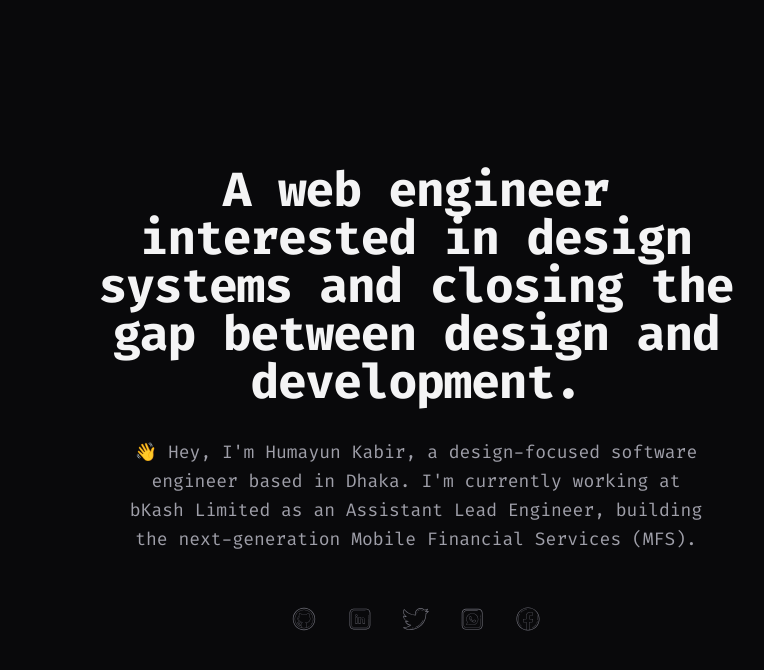
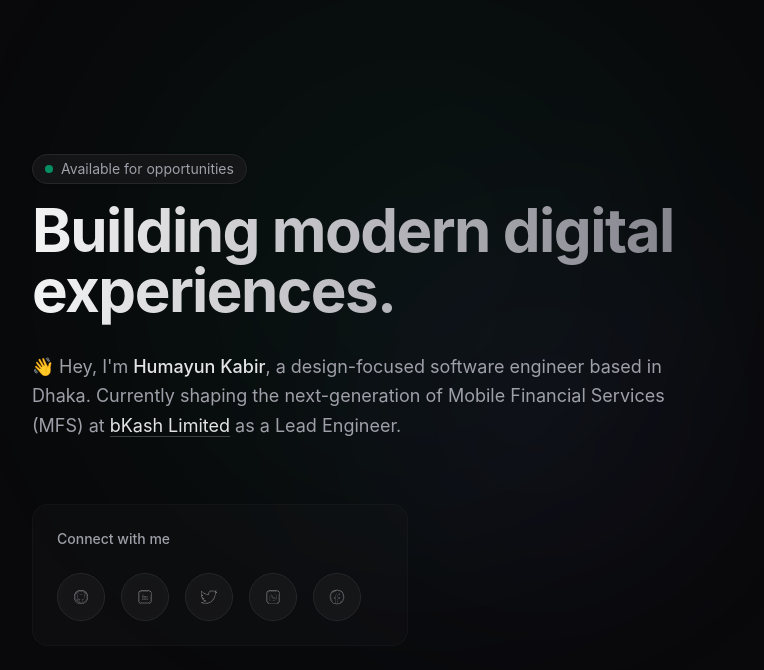
Before and after one commit to humayunkabir/humayunkabir.dev, a Next.js app: page / in a window 1280 px wide. Shown: the top 670 px of the page, without its empty margins (224-988 px from the left). Built offline with nearby package versions, Linux system fonts and the light colour scheme; no server answers.

Commit message:
feat: redesign portfolio UI and integrate GitHub stats

```diff
--- /dev/null
+++ b/src/app/icon.tsx
@@ -0,0 +1,36 @@
+import { ImageResponse } from "next/og";
+
+export const runtime = "edge";
+
+export const size = {
+	width: 32,
+	height: 32,
+};
+
+export const contentType = "image/png";
+
+export default function Icon() {
+	return new ImageResponse(
+		<div
+			style={{
+				fontSize: 20,
+				background: "linear-gradient(to bottom right, #18181b, #000000)",
+				width: "100%",
+				height: "100%",
+				display: "flex",
+				alignItems: "center",
+				justifyContent: "center",
+				color: "#e4e4e7",
+				borderRadius: "20%",
+				border: "1px solid #3f3f46",
+				fontWeight: 700,
+				fontFamily: "monospace",
+			}}
+		>
+			HK
+		</div>,
+		{
+			...size,
+		},
+	);
+}
--- a/src/app/layout.tsx
+++ b/src/app/layout.tsx
@@ -1,6 +1,12 @@
 import type { Metadata } from "next";
-import { Fira_Code } from "next/font/google";
+import { Fira_Code, Inter } from "next/font/google";
 import "@/styles/globals.css";
+
+const inter = Inter({
+	subsets: ["latin"],
+	variable: "--font-inter",
+	display: "swap",
+});
 
 const firaCode = Fira_Code({
 	subsets: ["latin"],
@@ -15,8 +21,15 @@ export const metadata: Metadata = {
 		template: "%s | Humayun Kabir",
 	},
 	description:
-		"Humayun Kabir is a design-focused software engineer based in Dhaka, currently working at bKash Limited as Assistant Lead Engineer.",
-	keywords: ["Web Engineer", "Software Engineer", "React", "Next.js", "Dhaka", "bKash"],
+		"Humayun Kabir is a design-focused software engineer based in Dhaka, currently working at bKash Limited as Lead Engineer.",
+	keywords: [
+		"Web Engineer",
+		"Software Engineer",
+		"React",
+		"Next.js",
+		"Dhaka",
+		"bKash",
+	],
 	authors: [{ name: "Humayun Kabir" }],
 	creator: "Humayun Kabir",
 	openGraph: {
@@ -64,8 +77,11 @@ export default function RootLayout({
 	children: React.ReactNode;
 }) {
 	return (
-		<html lang="en">
-			<body className={`${firaCode.className} font-mono text-base antialiased scroll-smooth`}>
+		<html lang="en" className="dark">
+			<body
+				className={`${inter.variable} ${firaCode.variable} font-sans bg-zinc-950 text-zinc-300 antialiased scroll-smooth selection:bg-zinc-800 selection:text-zinc-100 min-h-screen flex flex-col`}
+			>
+				<div className="fixed inset-0 z-[-1] bg-[radial-gradient(ellipse_at_top,_var(--tw-gradient-stops))] from-zinc-900/40 via-zinc-950 to-zinc-950" />
 				{children}
 			</body>
 		</html>
--- a/src/app/page.tsx
+++ b/src/app/page.tsx
@@ -1,13 +1,7 @@
-import type { StaticImageData } from "next/image";
-import facebook from "@/assets/img/facebook.png";
-import github from "@/assets/img/github.png";
-import linkedin from "@/assets/img/linkedin.png";
-import twitter from "@/assets/img/twitter.png";
-import whatsapp from "@/assets/img/whatsapp.png";
+import GithubStats from "@/components/github-stats";
 import Icon from "@/components/icon";
 
 interface SocialIconProps {
-	src: StaticImageData;
 	href: string;
 	name: "github" | "linkedin" | "twitter" | "facebook" | "whatsapp";
 }
@@ -17,53 +11,74 @@ const SocialIcon = ({ href, name }: SocialIconProps) => (
 		href={href}
 		target="_blank"
 		rel="noreferrer"
-		className="text-zinc-500 transition-all duration-300 hover:text-zinc-100 hover:scale-110"
+		className="group relative flex items-center justify-center w-12 h-12 rounded-full bg-zinc-900/80 border border-zinc-800 backdrop-blur-sm transition-all duration-300 hover:scale-110 hover:bg-zinc-800 hover:border-zinc-700"
 	>
-		<Icon name={name} className="w-8 h-8" />
+		<Icon
+			name={name}
+			className="w-5 h-5 text-zinc-400 group-hover:text-zinc-100 transition-colors duration-300"
+		/>
 	</a>
 );
 
 export default function Home() {
 	return (
-		<main className="flex flex-col items-center justify-center w-screen min-h-screen px-6 py-12 text-center bg-zinc-950 text-zinc-300 selection:bg-zinc-800 selection:text-zinc-100">
-			<div className="w-full max-w-2xl mx-auto opacity-0 animate-[fade-in_1s_ease-out_forwards]">
-				<h1 className="text-4xl font-semibold tracking-tight text-zinc-100 sm:text-5xl">
-					A web engineer interested in design systems and closing the gap
-					between design and development.
+		<main className="flex-1 flex flex-col items-center justify-center w-full px-6 py-20 overflow-hidden relative">
+			{/* Background decorative elements */}
+			<div className="absolute top-1/3 left-1/2 -translate-x-1/2 -translate-y-1/2 w-[600px] h-[600px] bg-emerald-500/10 rounded-full blur-[120px] pointer-events-none opacity-50" />
+			<div className="absolute bottom-1/4 right-1/4 w-[400px] h-[400px] bg-purple-500/10 rounded-full blur-[100px] pointer-events-none opacity-40" />
+
+			<div className="w-full max-w-3xl mx-auto space-y-16 opacity-0 animate-[fade-in_1s_ease-out_forwards] z-10 relative">
+				<header className="space-y-6 text-center sm:text-left">
+					<div className="inline-flex items-center gap-2 px-3 py-1 rounded-full bg-zinc-900/80 border border-zinc-800 text-sm text-zinc-400 mb-4 backdrop-blur-sm shadow-sm">
+						<span className="w-2 h-2 rounded-full bg-emerald-500 animate-pulse" />
+						Available for opportunities
+					</div>
+					<h1 className="text-4xl font-bold tracking-tight text-transparent bg-clip-text bg-gradient-to-r from-zinc-100 to-zinc-500 sm:text-6xl pb-2">
+						Building modern digital experiences.
 					</h1>
-				<p className="max-w-xl mx-auto mt-8 text-lg leading-relaxed text-zinc-400">
-					👋 Hey, I&apos;m Humayun Kabir, a design-focused software engineer
-					based in Dhaka. I&apos;m currently working at bKash Limited as an
-					Assistant Lead Engineer, building the next-generation Mobile Financial
-					Services (MFS).
+					<p className="max-w-2xl text-lg leading-relaxed text-zinc-400 mx-auto sm:mx-0">
+						👋 Hey, I&apos;m{" "}
+						<strong className="text-zinc-200 font-medium">Humayun Kabir</strong>
+						, a design-focused software engineer based in Dhaka. Currently
+						shaping the next-generation of Mobile Financial Services (MFS) at{" "}
+						<a
+							href="https://bkash.com"
+							target="_blank"
+							rel="noreferrer"
+							className="text-zinc-200 hover:text-emerald-400 transition-colors border-b border-zinc-700 hover:border-emerald-400/50"
+						>
+							bKash Limited
+						</a>{" "}
+						as a Lead Engineer.
 					</p>
+				</header>
 
-				<div className="flex justify-center mt-12 space-x-6">
+				<div className="grid grid-cols-1 md:grid-cols-2 gap-4">
+					<GithubStats />
+					<div className="flex flex-col justify-center gap-6 p-6 rounded-2xl bg-zinc-900/30 border border-zinc-800/30 backdrop-blur-sm transition-all hover:bg-zinc-900/50 hover:border-zinc-800/50">
+						<h3 className="text-sm font-medium text-zinc-400">
+							Connect with me
+						</h3>
+						<div className="flex flex-wrap gap-4">
 							<SocialIcon
 								href="https://github.com/humayunkabir"
 								name="github"
-						src={github}
 							/>
 							<SocialIcon
 								href="https://www.linkedin.com/in/humayunkabirdev"
 								name="linkedin"
-						src={linkedin}
 							/>
 							<SocialIcon
 								href="https://twitter.com/humayunkabirdev"
 								name="twitter"
-						src={twitter}
 							/>
-					<SocialIcon
-						href="https://wa.me/+8801709152786"
-						name="whatsapp"
-						src={whatsapp}
-					/>
+							<SocialIcon href="https://wa.me/+8801709152786" name="whatsapp" />
 							<SocialIcon
 								href="https://www.facebook.com/humayunkabirdev"
 								name="facebook"
-						src={facebook}
 							/>
+						</div>
+					</div>
 				</div>
 			</div>
 		</main>
--- /dev/null
+++ b/src/components/github-stats.tsx
@@ -0,0 +1,70 @@
+import Icon from "@/components/icon";
+
+interface GithubUser {
+	public_repos: number;
+	followers: number;
+	following: number;
+	html_url: string;
+	stargazers_count?: number; // Not directly on user, would need repo fetch
+}
+
+export default async function GithubStats() {
+	try {
+		const res = await fetch("https://api.github.com/users/humayunkabir", {
+			next: { revalidate: 3600 },
+		});
+
+		if (!res.ok) {
+			return null;
+		}
+
+		const data: GithubUser = await res.json();
+
+		return (
+			<a
+				href={data.html_url}
+				target="_blank"
+				rel="noreferrer"
+				className="group relative flex items-center justify-between gap-4 p-6 overflow-hidden rounded-2xl bg-zinc-900/50 border border-zinc-800/50 transition-all hover:bg-zinc-800/50 hover:border-zinc-700/50 backdrop-blur-sm"
+			>
+				<div className="absolute inset-0 bg-gradient-to-br from-zinc-800/20 to-transparent opacity-0 group-hover:opacity-100 transition-opacity duration-500" />
+
+				<div className="flex items-center gap-4 relative z-10">
+					<div className="flex items-center justify-center w-12 h-12 rounded-full bg-zinc-800 text-zinc-300 group-hover:scale-110 group-hover:text-white transition-all duration-300">
+						<Icon name="github" className="w-6 h-6" />
+					</div>
+					<div>
+						<h3 className="text-sm font-medium text-zinc-200">GitHub Stats</h3>
+						<p className="text-xs text-zinc-500 mt-1 flex items-center gap-2">
+							<span className="flex items-center gap-1">
+								<span className="w-2 h-2 rounded-full bg-emerald-500/80 animate-pulse" />
+								{data.public_repos} Repos
+							</span>
+							<span className="text-zinc-700">•</span>
+							<span>{data.followers} Followers</span>
+						</p>
+					</div>
+				</div>
+				<div className="relative z-10 text-zinc-500 group-hover:text-zinc-300 group-hover:translate-x-1 transition-all duration-300">
+					<svg
+						xmlns="http://www.w3.org/2000/svg"
+						width="20"
+						height="20"
+						viewBox="0 0 24 24"
+						fill="none"
+						stroke="currentColor"
+						strokeWidth="2"
+						strokeLinecap="round"
+						strokeLinejoin="round"
+					>
+						<line x1="5" y1="12" x2="19" y2="12" />
+						<polyline points="12 5 19 12 12 19" />
+					</svg>
+				</div>
+			</a>
+		);
+	} catch (error) {
+		console.error("Failed to fetch Github stats:", error);
+		return null;
+	}
+}
```
Also changed, not shown: src/styles/globals.css (indentation only). Lines whose indentation alone changed are shown as unchanged.
